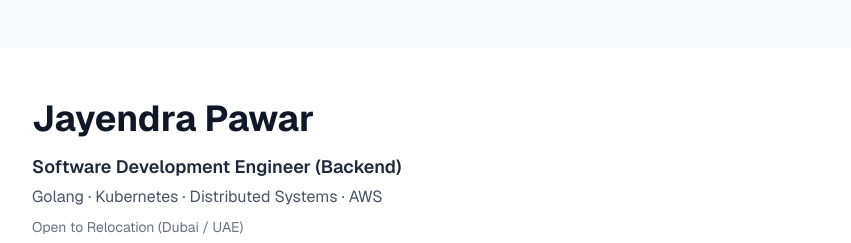
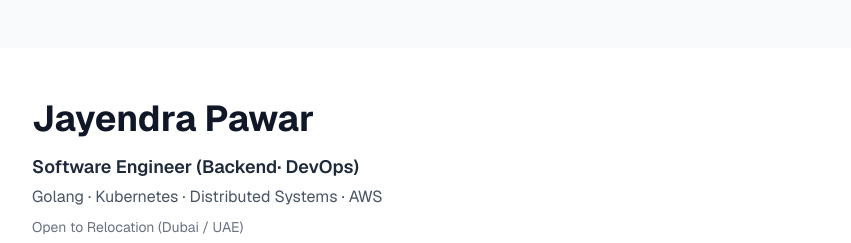
Before and after one commit to jayendrapawar/resume, a Next.js app: page / in a window 1280 px wide. Shown: the top 243 px of the page, without its empty margins (208-1059 px from the left). Built offline with nearby package versions, Linux system fonts and the light colour scheme.

Commit message:
Update job title to Software Engineer (Backend· DevOps)

```diff
--- a/app/page.tsx
+++ b/app/page.tsx
@@ -9,7 +9,7 @@ export default function Resume() {
           </h1>
 
           <p className="mt-3 text-base sm:text-lg font-semibold text-gray-800">
-            Software Development Engineer (Backend)
+            Software Engineer (Backend· DevOps)
           </p>
 
           <p className="mt-1 text-sm sm:text-base text-gray-600">
```
